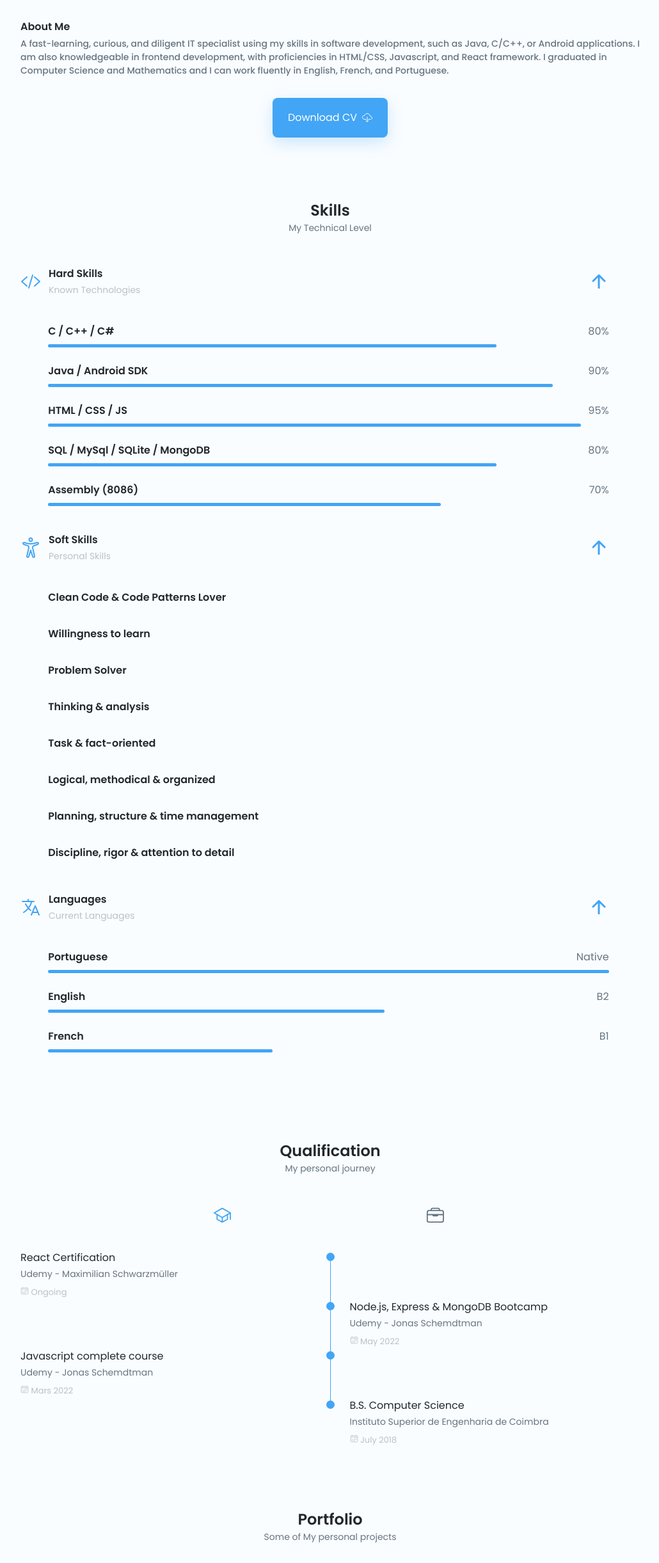
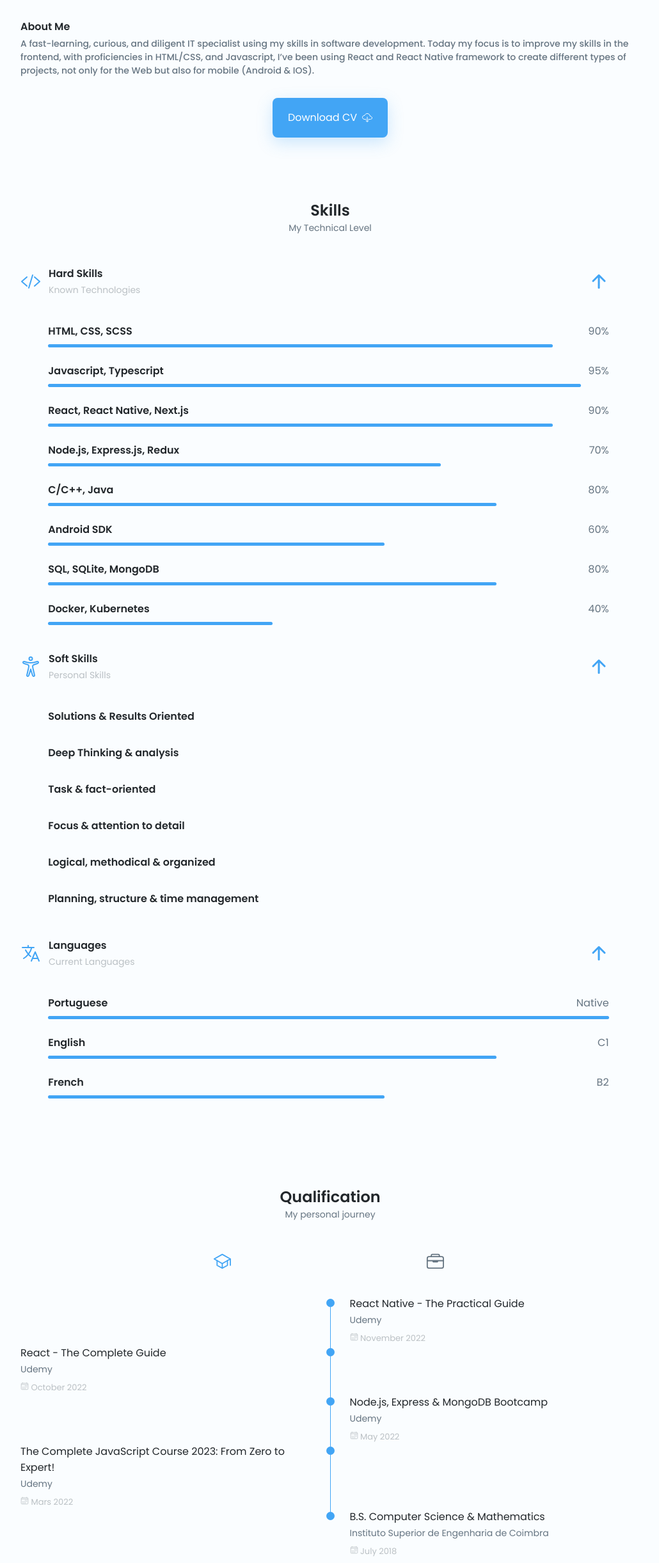
Before and after one commit to filipedsantos/Portfolio, a website: page index.html in a window 1280 px wide. Shown: the part 354-2797 px from the top of the page at 64% size, without its empty margins (124-1154 px from the left). Drawn offline with nearby package versions, Linux system fonts and the light colour scheme.

Commit message:
Updated most recent CV

```diff
--- a/assets/css/style.css
+++ b/assets/css/style.css
@@ -398,61 +398,43 @@ body.dark-theme {
 }
 
 /*=============== Insert SKILLS values ===============*/
-.skills__c {
+.skills__web {
+  width: 90%;
+}
+
+.skills__js {
+  width: 95%;
+}
+
+.skills__react {
+  width: 90%;
+}
+
+.skills__node {
+  width: 70%;
+}
+
+.skills__progs {
   width: 80%;
 }
 
-.skills__java {
-  width: 90%;
-}
-
-.skills__web {
-  width: 95%;
+.skills__android {
+  width: 60%;
 }
 
 .skills__db {
   width: 80%;
 }
 
-.skills__assembly {
-  width: 70%;
+.skills__docker {
+  width: 40%;
 }
 
-.skills__ps {
-  width: 90%;
-}
-
-.skills__ccpl {
-  width: 100%;
-}
-
-.skills_will_learn {
-  width: 100%;
-}
-
-.skills_ta {
-  width: 95%;
-}
-
-.skills_tf {
-  width: 90%;
-}
-
-.skills_lmo {
-  width: 90%;
-}
-
-.skills_pst {
-  width: 95%;
-}
-.skills_dra {
-  width: 90%;
-}
 .skills__english {
-  width: 60%;
+  width: 80%;
 }
 .skills__french {
-  width: 40%;
+  width: 60%;
 }
 
 /*=============== QUALIFICATION ===============*/
--- a/index.html
+++ b/index.html
@@ -71,13 +71,11 @@
                         <h3 class="profile__info-number">About Me</h3>
                         <p class="profile__info-description">
                             A fast-learning, curious, and diligent IT specialist using my skills in software
-                            development, such as Java, C/C++, or
-                            Android applications.
-                            I am also knowledgeable in frontend development, with proficiencies in HTML/CSS, Javascript,
-                            and React framework. I
-                            graduated in Computer Science and Mathematics and I can work fluently in English, French,
-                            and Portuguese.
-
+                            development. Today my focus is to
+                            improve my skills in the frontend, with proficiencies in HTML/CSS, and Javascript, I’ve been
+                            using React and React
+                            Native framework to create different types of projects, not only for the Web but also for
+                            mobile (Android & IOS).
                         </p>
                     </div>
                 </div>
@@ -116,40 +114,73 @@
                         <!-- #1 SKILL -->
                         <div class="skills__data">
                             <div class="skills__entry">
-                                <h3 class="skills__title">C / C++ / C#</h3>
-                                <span class="skills__number">80%</span>
-                            </div>
-
-                            <div class="skills__bar">
-                                <span class="skills__percentage skills__c"></span>
-                            </div>
-                        </div>
-                        <!-- #2 SKILL -->
-                        <div class="skills__data">
-                            <div class="skills__entry">
-                                <h3 class="skills__title">Java / Android SDK</h3>
+                                <h3 class="skills__title">HTML, CSS, SCSS</h3>
                                 <span class="skills__number">90%</span>
-                            </div>
-
-                            <div class="skills__bar">
-                                <span class="skills__percentage skills__java"></span>
-                            </div>
-                        </div>
-                        <!-- #3 SKILL -->
-                        <div class="skills__data">
-                            <div class="skills__entry">
-                                <h3 class="skills__title">HTML / CSS / JS</h3>
-                                <span class="skills__number">95%</span>
                             </div>
 
                             <div class="skills__bar">
                                 <span class="skills__percentage skills__web"></span>
                             </div>
                         </div>
+                        <!-- #2 SKILL -->
+                        <div class="skills__data">
+                            <div class="skills__entry">
+                                <h3 class="skills__title">Javascript, Typescript</h3>
+                                <span class="skills__number">95%</span>
+                            </div>
+
+                            <div class="skills__bar">
+                                <span class="skills__percentage skills__js"></span>
+                            </div>
+                        </div>
+                        <!-- #3 SKILL -->
+                        <div class="skills__data">
+                            <div class="skills__entry">
+                                <h3 class="skills__title">React, React Native, Next.js</h3>
+                                <span class="skills__number">90%</span>
+                            </div>
+
+                            <div class="skills__bar">
+                                <span class="skills__percentage skills__react"></span>
+                            </div>
+                        </div>
                         <!-- #4 SKILL -->
                         <div class="skills__data">
                             <div class="skills__entry">
-                                <h3 class="skills__title">SQL / MySql / SQLite / MongoDB </h3>
+                                <h3 class="skills__title">Node.js, Express.js, Redux</h3>
+                                <span class="skills__number">70%</span>
+                            </div>
+
+                            <div class="skills__bar">
+                                <span class="skills__percentage skills__node"></span>
+                            </div>
+                        </div>
+                        <!-- #5 SKILL -->
+                        <div class="skills__data">
+                            <div class="skills__entry">
+                                <h3 class="skills__title">C/C++, Java</h3>
+                                <span class="skills__number">80%</span>
+                            </div>
+
+                            <div class="skills__bar">
+                                <span class="skills__percentage skills__progs"></span>
+                            </div>
+                        </div>
+                        <!-- #6 SKILL -->
+                        <div class="skills__data">
+                            <div class="skills__entry">
+                                <h3 class="skills__title">Android SDK</h3>
+                                <span class="skills__number">60%</span>
+                            </div>
+
+                            <div class="skills__bar">
+                                <span class="skills__percentage skills__android"></span>
+                            </div>
+                        </div>
+                        <!-- #7 SKILL -->
+                        <div class="skills__data">
+                            <div class="skills__entry">
+                                <h3 class="skills__title">SQL, SQLite, MongoDB</h3>
                                 <span class="skills__number">80%</span>
                             </div>
 
@@ -157,15 +188,15 @@
                                 <span class="skills__percentage skills__db"></span>
                             </div>
                         </div>
-                        <!-- #5 SKILL -->
+                        <!-- #8 SKILL -->
                         <div class="skills__data">
                             <div class="skills__entry">
-                                <h3 class="skills__title">Assembly (8086)</h3>
-                                <span class="skills__number">70%</span>
+                                <h3 class="skills__title">Docker, Kubernetes</h3>
+                                <span class="skills__number">40%</span>
                             </div>
 
                             <div class="skills__bar">
-                                <span class="skills__percentage skills__assembly"></span>
+                                <span class="skills__percentage skills__docker"></span>
                             </div>
                         </div>
                     </div>
@@ -187,7 +218,7 @@
                         <!-- #1 SKILL -->
                         <div class="skills__data">
                             <div class="skills__entry">
-                                <h3 class="skills__title">Clean Code & Code Patterns Lover</h3>
+                                <h3 class="skills__title">Solutions & Results Oriented</h3>
                                 <!-- <span class="skills__number">100%</span> -->
                             </div>
 
@@ -198,7 +229,7 @@
                         <!-- #2 SKILL -->
                         <div class="skills__data">
                             <div class="skills__entry">
-                                <h3 class="skills__title">Willingness to learn</h3>
+                                <h3 class="skills__title">Deep Thinking & analysis</h3>
                                 <!-- <span class="skills__number">100%</span> -->
                             </div>
 
@@ -209,7 +240,7 @@
                         <!-- #3 SKILL -->
                         <div class="skills__data">
                             <div class="skills__entry">
-                                <h3 class="skills__title">Problem Solver</h3>
+                                <h3 class="skills__title">Task & fact-oriented</h3>
                                 <!-- <span class="skills__number">90%</span> -->
                             </div>
 
@@ -220,23 +251,12 @@
                         <!-- #4 SKILL -->
                         <div class="skills__data">
                             <div class="skills__entry">
-                                <h3 class="skills__title">Thinking & analysis</h3>
+                                <h3 class="skills__title">Focus & attention to detail</h3>
                                 <!-- <span class="skills__number">85%</span> -->
                             </div>
 
                             <!-- <div class="skills__bar">
                                 <span class="skills__percentage skills_ta"></span>
-                            </div> -->
-                        </div>
-                        <!-- #5 SKILL -->
-                        <div class="skills__data">
-                            <div class="skills__entry">
-                                <h3 class="skills__title">Task & fact-oriented</h3>
-                                <!-- <span class="skills__number">90%</span> -->
-                            </div>
-
-                            <!-- <div class="skills__bar">
-                                <span class="skills__percentage skills_tf"></span>
                             </div> -->
                         </div>
                         <!-- #6 SKILL -->
@@ -261,17 +281,7 @@
                                 <span class="skills__percentage skills_pst"></span>
                             </div> -->
                         </div>
-                        <!-- #8 SKILL -->
-                        <div class="skills__data">
-                            <div class="skills__entry">
-                                <h3 class="skills__title">Discipline, rigor & attention to detail</h3>
-                                <!-- <span class="skills__number">90%</span> -->
-                            </div>
 
-                            <!-- <div class="skills__bar">
-                                <span class="skills__percentage skills_dra"></span>
-                            </div> -->
-                        </div>
 
                     </div>
                 </div>
@@ -306,7 +316,7 @@
                         <div class="skills__data">
                             <div class="skills__entry">
                                 <h3 class="skills__title">English</h3>
-                                <span class="skills__number">B2</span>
+                                <span class="skills__number">C1</span>
                             </div>
 
                             <div class="skills__bar">
@@ -317,7 +327,7 @@
                         <div class="skills__data">
                             <div class="skills__entry">
                                 <h3 class="skills__title">French</h3>
-                                <span class="skills__number">B1</span>
+                                <span class="skills__number">B2</span>
                             </div>
 
                             <div class="skills__bar">
@@ -351,13 +361,31 @@
 
                     <!-- Qualification content 1-->
                     <div class="qualification__content qualification__active" data-content id="education">
+
+                        <div class="qualification__data">
+                            <div></div>
+                            <div>
+                                <span class="qualification__rounder"></span>
+                                <span class="qualification__line"></span>
+                            </div>
+                            <div>
+                                <h3 class="qualification__title">React Native - The Practical Guide</h3>
+                                <span class="qualification__subtitle">Udemy</span>
+                                <div class="qualification__calendar">
+                                    <ion-icon name="calendar-outline"></ion-icon>
+                                    November 2022
+                                </div>
+                            </div>
+
+                        </div>
+
                         <div class="qualification__data">
                             <div>
-                                <h3 class="qualification__title">React Certification</h3>
-                                <span class="qualification__subtitle">Udemy - Maximilian Schwarzmüller</span>
+                                <h3 class="qualification__title">React - The Complete Guide</h3>
+                                <span class="qualification__subtitle">Udemy</span>
                                 <div class="qualification__calendar">
                                     <ion-icon name="calendar-outline"></ion-icon>
-                                    Ongoing
+                                    October 2022
                                 </div>
                             </div>
                             <div>
@@ -373,7 +401,7 @@
                             </div>
                             <div>
                                 <h3 class="qualification__title">Node.js, Express & MongoDB Bootcamp</h3>
-                                <span class="qualification__subtitle">Udemy - Jonas Schemdtman</span>
+                                <span class="qualification__subtitle">Udemy</span>
                                 <div class="qualification__calendar">
                                     <ion-icon name="calendar-outline"></ion-icon>
                                     May 2022
@@ -383,8 +411,9 @@
                         </div>
                         <div class="qualification__data">
                             <div>
-                                <h3 class="qualification__title">Javascript complete course</h3>
-                                <span class="qualification__subtitle">Udemy - Jonas Schemdtman</span>
+                                <h3 class="qualification__title">The Complete JavaScript Course 2023: From Zero to
+                                    Expert!</h3>
+                                <span class="qualification__subtitle">Udemy</span>
                                 <div class="qualification__calendar">
                                     <ion-icon name="calendar-outline"></ion-icon>
                                     Mars 2022
@@ -402,7 +431,7 @@
                                 <!-- <span class="qualification__line"></span> -->
                             </div>
                             <div>
-                                <h3 class="qualification__title">B.S. Computer Science</h3>
+                                <h3 class="qualification__title">B.S. Computer Science & Mathematics</h3>
                                 <span class="qualification__subtitle">Instituto Superior de Engenharia de Coimbra</span>
                                 <div class="qualification__calendar">
                                     <ion-icon name="calendar-outline"></ion-icon>
@@ -417,13 +446,14 @@
                     <!-- Qualification content 2 -->
                     <div class="qualification__content" data-content id="work">
 
+                        <!-- qualification data 1 -->
                         <div class="qualification__data">
                             <div>
-                                <h3 class="qualification__title">Web Developer</h3>
-                                <span class="qualification__subtitle">Geneva Business News</span>
+                                <h3 class="qualification__title">Front-End Developer</h3>
+                                <span class="qualification__subtitle">Freelancer</span>
                                 <div class="qualification__calendar">
                                     <ion-icon name="calendar-outline"></ion-icon>
-                                    Mars 2022 - Present
+                                    February 2022 - Present
                                 </div>
                             </div>
                             <div>
@@ -431,22 +461,41 @@
                                 <span class="qualification__line"></span>
                             </div>
                         </div>
+
+                        <!-- qualification data 2 -->
+
                         <div class="qualification__data">
                             <div></div>
                             <div>
                                 <span class="qualification__rounder"></span>
-                                <!-- <span class="qualification__line"></span> -->
+                                <span class="qualification__line"></span>
                             </div>
 
                             <div>
-                                <h3 class="qualification__title">Android Mobile Developer</h3>
+                                <h3 class="qualification__title">Full-Stack Developer</h3>
+                                <span class="qualification__subtitle">Geneva Business News</span>
+                                <div class="qualification__calendar">
+                                    <ion-icon name="calendar-outline"></ion-icon>
+                                    February 2022 - August 2022
+                                </div>
+                            </div>
+
+                        </div>
+
+                        <!-- qualification data 3 -->
+                        <div class="qualification__data">
+                            <div>
+                                <h3 class="qualification__title">Android Developer</h3>
                                 <span class="qualification__subtitle">Internship at Ciengis S.A.</span>
                                 <div class="qualification__calendar">
                                     <ion-icon name="calendar-outline"></ion-icon>
                                     September 2017 - February 2018
                                 </div>
                             </div>
-
+                            <div>
+                                <span class="qualification__rounder"></span>
+                                <!-- <span class="qualification__line"></span> -->
+                            </div>
                         </div>
 
                     </div> <!-- End Qualification content 2 -->
@@ -553,7 +602,23 @@
     <!--=============== FOOTER ===============-->
     <footer class="footer section">
         <span class="footer__copy">
-            &#169; Filipe Santos. All rights reserved.
+            <div class="profile__data">
+
+                <h2 class="profile__name">Filipe Santos</h2>
+                <h3 class="profile__profession">Software Developer</h3>
+
+                <ul class="profile__social">
+                    <a href="https://www.linkedin.com/in/filipedsantos/" target="_blank" class="profile__social-link">
+                        <ion-icon name="logo-linkedin"></ion-icon>
+                    </a>
+                    <a href="https://github.com/filipedsantos" target="_blank" class="profile__social-link">
+                        <ion-icon name="logo-github"></ion-icon>
+                    </a>
+                    <a href="https://gitlab.com/filipedsantos" target="_blank" class="profile__social-link">
+                        <ion-icon name="logo-gitlab"></ion-icon>
+                    </a>
+                </ul>
+            </div>
         </span>
 
     </footer>
```
Also changed, not shown: 1 other file.
